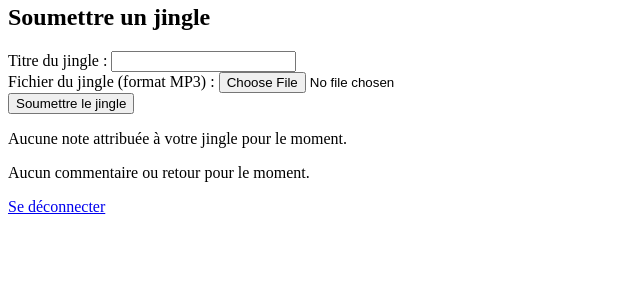
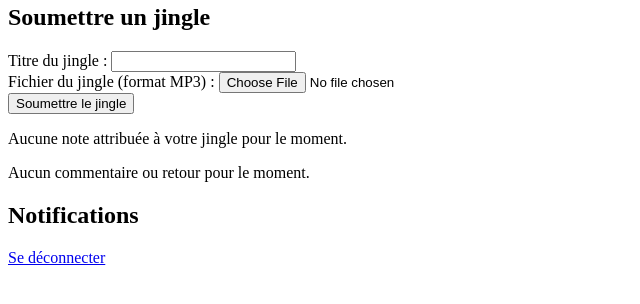
Before and after one commit to Viggsengetass/jingle_contest, a PHP site: page /student_dashboard.php in a window 1280 px wide. Shown: the part 140-444 px from the top of the page, without its empty margins (0-640 px from the left). Run offline with PHP 8.4, Linux system fonts and the light colour scheme; the visitor is signed in with stand-in values (Sample User, id 1); data that the repository does not hold is empty.

Commit message:
Revert "test_fixing_student_dash"
This reverts commit 46dce803db836146a16bd555162ca59a1084736b.

```diff
--- a/student_dashboard.php
+++ b/student_dashboard.php
@@ -132,6 +132,32 @@ if (mysqli_num_rows($comment_result) > 0) {
 }
 ?>
 
+<!-- Section des notifications -->
+<div id="notifications">
+    <h2>Notifications</h2>
+    <ul id="notification-list">
+        <!-- Les notifications seront ajoutées ici via AJAX -->
+    </ul>
+</div>
+
+<script>
+    // Fonction pour charger les nouvelles notifications via AJAX
+    function loadNotifications() {
+        $.ajax({
+            url: 'get_notifications.php', // Remplacez par le chemin correct vers le script PHP qui récupère les notifications
+            success: function(data) {
+                $('#notification-list').html(data);
+            }
+        });
+    }
+
+    // Charger les notifications au chargement de la page et toutes les 30 secondes
+    $(document).ready(function() {
+        loadNotifications();
+        setInterval(loadNotifications, 30000); // Rafraîchir toutes les 30 secondes
+    });
+</script>
+
 <!-- Lien pour se déconnecter -->
 <a href='logout.php'>Se déconnecter</a>
 
```
Lines whose indentation alone changed are shown as unchanged.
